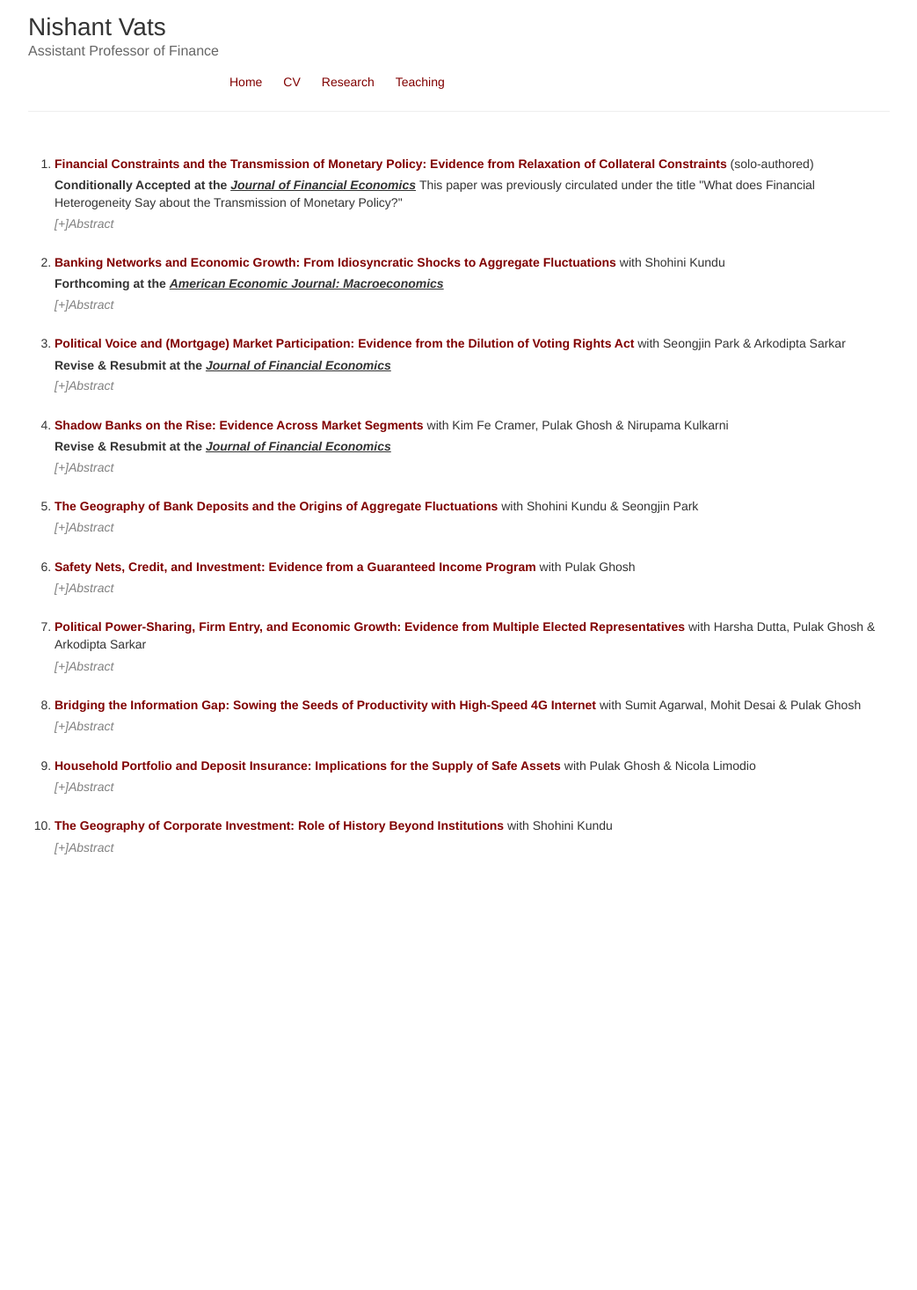
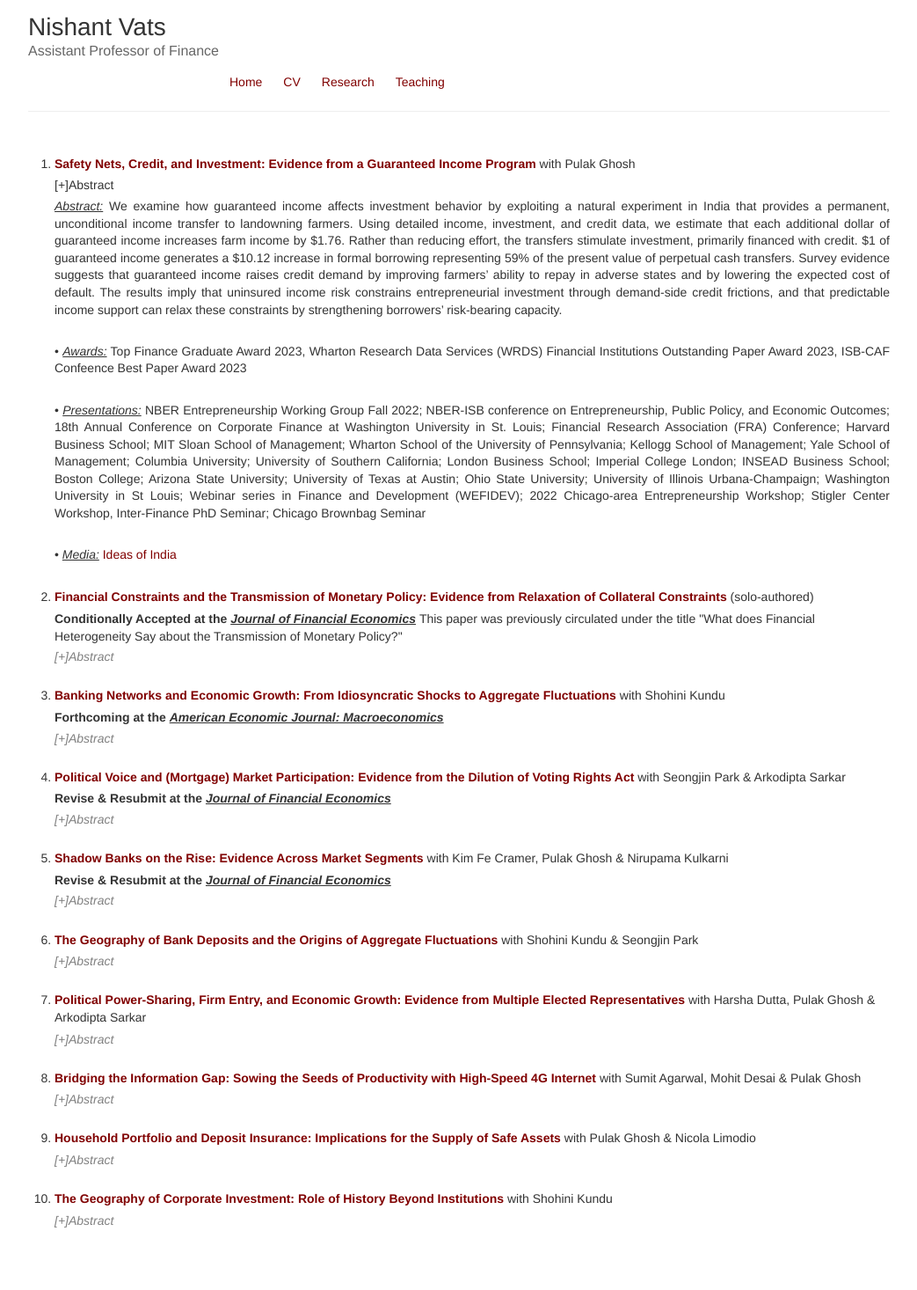
Before and after one commit to nishvats/nishvats.github.io, a Jekyll site: the page built from research.html, in a window 1280 px wide. Shown: the whole page at 88% size, without its empty margins (118-1161 px from the left). Built offline with Jekyll 4.4.1, drawn with Linux system fonts in a browser that asks for light colours; before the commit the page ends 1042 px from its top, so only the background shows below that.

Commit message:
Update research.html

```diff
--- a/research.html
+++ b/research.html
@@ -3,6 +3,16 @@
 ---
 
   <ol>
+    <li> <b><a href="https://papers.ssrn.com/sol3/papers.cfm?abstract_id=4265112">Safety Nets, Credit, and Investment: Evidence from a Guaranteed Income Program</a></b> with Pulak Ghosh </li>
+        <summary>[+]Abstract</summary>
+    <p align="justify"> <u><em>Abstract:</em></u> We examine how guaranteed income affects investment behavior by exploiting a natural experiment in India that provides a permanent, unconditional income transfer to landowning farmers. Using detailed income, investment, and credit data, we estimate that each additional dollar of guaranteed income increases farm income by $1.76. Rather than reducing effort, the transfers stimulate investment, primarily financed with credit. $1 of guaranteed income generates a $10.12 increase in formal borrowing representing 59% of the present value of perpetual cash transfers. Survey evidence suggests that guaranteed income raises credit demand by improving farmers’ ability to repay in adverse states and by lowering the expected cost of default. The results imply that uninsured income risk constrains entrepreneurial investment through demand-side credit frictions, and that predictable income support can relax these constraints by strengthening borrowers’ risk-bearing capacity. </p>
+    <br>
+    <p align="justify">• <u><em>Awards:</em></u> Top Finance Graduate Award 2023, Wharton Research Data Services (WRDS) Financial Institutions Outstanding Paper Award 2023, ISB-CAF Confeence Best Paper Award 2023  </p>
+    <br>
+    <p align="justify">• <u><em>Presentations:</em></u> NBER Entrepreneurship Working Group Fall 2022; NBER-ISB conference on Entrepreneurship, Public Policy, and Economic Outcomes; 18th Annual Conference on Corporate Finance at Washington University in St. Louis; Financial Research Association (FRA) Conference; Harvard Business School; MIT Sloan School of Management; Wharton School of the University of Pennsylvania; Kellogg School of Management; Yale School of Management; Columbia University; University of Southern California; London Business School; Imperial College London; INSEAD Business School; Boston College; Arizona State University; University of Texas at Austin; Ohio State University; University of Illinois Urbana-Champaign; Washington University in St Louis; Webinar series in Finance and Development (WEFIDEV); 2022 Chicago-area Entrepreneurship Workshop; Stigler Center Workshop, Inter-Finance PhD Seminar; Chicago Brownbag Seminar </p>
+    <br>
+    <p align="justify">• <u><em>Media:</em></u> <a href="https://www.discoursemagazine.com/economics/2022/09/15/ideas-of-india-the-impact-of-income-guarantee-on-farm-incomes-in-india/">Ideas of India</a> </p>
+    <br>
   <li> <b><a href="https://papers.ssrn.com/sol3/papers.cfm?abstract_id=3559650">Financial Constraints and the Transmission of Monetary Policy: Evidence from Relaxation of Collateral Constraints</a></b> (solo-authored) </li>
     <p> <b> Conditionally Accepted at the <u><em>Journal of Financial Economics</em></u> </b> This paper was previously circulated under the title "What does Financial Heterogeneity Say about the Transmission of Monetary Policy?"
       <details>
@@ -48,16 +58,6 @@
     <br>
         <p align="justify">• <u><em>Presentations:</em></u> IWH-FIN-FIRE Workshop on Challenges to Financial Stability, Bank of Finland Workshop on Banking and Institutions, Federal Reserve Board Summer Workshop in Money, Banking, Payments and Finance, Qatar Centre for Global Banking and Finance Conference, Columbia University/Bank Policy Institute Research Conference, HEC Paris – CEPR Conference on Banking, Finance, Macroeconomics and the Real Economy, Copenhagen Business School, SFS Cavalcade, RiskLab/BoF/ESRB Conference on Systemic Risk Analytics, Advances in Macro-Finance Tepper-LAEF Conference, OCC Symposium on Systemic Risk and Stress Testing in Banking, UCLA Finance Brownbag Seminar, Chicago Finance Brownbag Seminar, Transatlantic Doctoral Conference at London Business School, the 20th FDIC Bank Research Conference, the Inter-finance PhD Seminar, PhD Student Symposium on Financial Market Research and Policy Developments </p>
     </details>
-    <br>
-    <li> <b><a href="https://papers.ssrn.com/sol3/papers.cfm?abstract_id=4265112">Safety Nets, Credit, and Investment: Evidence from a Guaranteed Income Program</a></b> with Pulak Ghosh </li>
-    <details>
-        <summary>[+]Abstract</summary>
-    <p align="justify"> <u><em>Abstract:</em></u> Do safety nets affect investment? If so, how? Combining a natural experiment that gives guaranteed income to landowning farmers in India with transaction-level bank data and loan-level credit bureau data, we evaluate the impact of unconditional and perpetual guaranteed income on small farmer entrepreneurs. We find that $1 of guaranteed income each year increases income by an additional $1.7. We then study the mechanisms behind this effect. We find that instead of <em>reducing</em> ambition and initiative, guaranteed income allows recipients to work <em>differently</em>. Guaranteed income provides protection against downside risk, which increases demand for credit and allows farmers to invest in a more capital-intensive mode of production. We estimate that a $1 guaranteed income each year increases credit by $15.7. Survey evidence suggests that guaranteed income increases credit demand by reducing the probability and severity of financial distress. Our results indicate that the uninsured risk inherent in an entrepreneurial venture may be a binding demand-side constraint inhibiting growth. The availability of basic income support increases entrepreneurs' risk-bearing ability and significantly improves their credit demand and production activity. </p>
-    <br>
-    <p align="justify">• <u><em>Presentations:</em></u> NBER Entrepreneurship Working Group Fall 2022, 18th Annual Conference on Corporate Finance at Washington University in St. Louis, Financial Research Association (FRA) Conference, NBER-ISB conference on Entrepreneurship, Public Policy, and Economic Outcomes, Webinar series in Finance and Development (WEFIDEV), 2022 Chicago-area Entrepreneurship Workshop, Stigler Center Workshop, Inter-Finance PhD Seminar, Chicago Brownbag Seminar </p>
-    <br>
-    <p align="justify">• <u><em>Media:</em></u> <a href="https://www.discoursemagazine.com/economics/2022/09/15/ideas-of-india-the-impact-of-income-guarantee-on-farm-incomes-in-india/">Ideas of India</a> </p>
-     </details>
 <br>
    <li> <b><a href="/Documents/paper_multiple_politician.pdf">Political Power-Sharing, Firm Entry, and Economic Growth: Evidence from Multiple Elected Representatives</a></b> with Harsha Dutta, Pulak Ghosh & Arkodipta Sarkar</li>
     <details>
```
